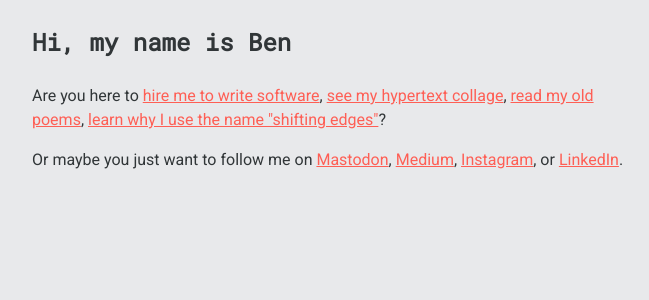
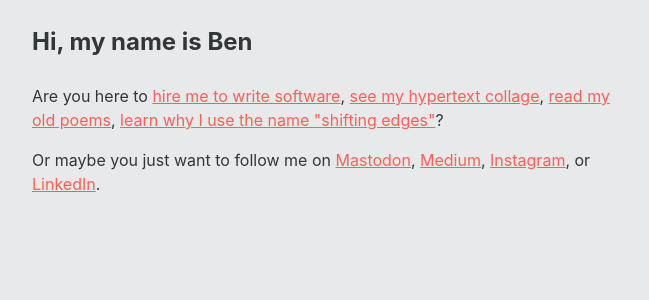
Before and after one commit to bjudson/shiftingedges, a SvelteKit app: page / in a window 1280 px wide. Shown: the top 300 px of the page, without its empty margins (308-957 px from the left). Built offline with nearby package versions, Linux system fonts and the light colour scheme.

Commit message:
remove roboto font

```diff
--- a/src/app.html
+++ b/src/app.html
@@ -12,8 +12,6 @@
 </html>
 
 <style>
-	@import url('https://fonts.googleapis.com/css?family=Roboto|Roboto+Mono');
-
 	* {
 		box-sizing: border-box;
 	}
--- a/src/routes/+page.svelte
+++ b/src/routes/+page.svelte
@@ -41,7 +41,6 @@
   }
 
   h1 {
-    font-family: "Roboto Mono", sans-serif;
     font-size: 24px;
     line-height: 36px;
     margin: 0 0 24px 0;
--- a/src/routes/PageContainer.svelte
+++ b/src/routes/PageContainer.svelte
@@ -4,7 +4,8 @@
 
 <style>
   div {
-    font-family: "Roboto", sans-serif;
+    font-family: -apple-system, BlinkMacSystemFont, "Segoe UI", "Noto Sans",
+      Helvetica, Arial, sans-serif, "Apple Color Emoji", "Segoe UI Emoji";
     display: flex;
     justify-content: center;
     padding: 16px;
--- a/src/routes/shifting-edges/+page.svelte
+++ b/src/routes/shifting-edges/+page.svelte
@@ -76,7 +76,6 @@
   }
 
   h1 {
-    font-family: "Roboto Mono", sans-serif;
     font-size: 24px;
     line-height: 36px;
     margin: 0 0 24px 0;
--- a/src/routes/software/+page.svelte
+++ b/src/routes/software/+page.svelte
@@ -59,7 +59,6 @@
   }
 
   h1 {
-    font-family: "Roboto Mono", sans-serif;
     font-size: 24px;
     line-height: 36px;
     margin: 0 0 24px 0;
--- a/static/collage.css
+++ b/static/collage.css
@@ -1,5 +1,5 @@
 body {
-    font-family: 'Roboto', sans-serif;
+    font-family: -apple-system, BlinkMacSystemFont, "Segoe UI", "Noto Sans", Helvetica, Arial, sans-serif, "Apple Color Emoji", "Segoe UI Emoji";
     display: flex;
     flex-direction: column;
     align-items: center;
```
